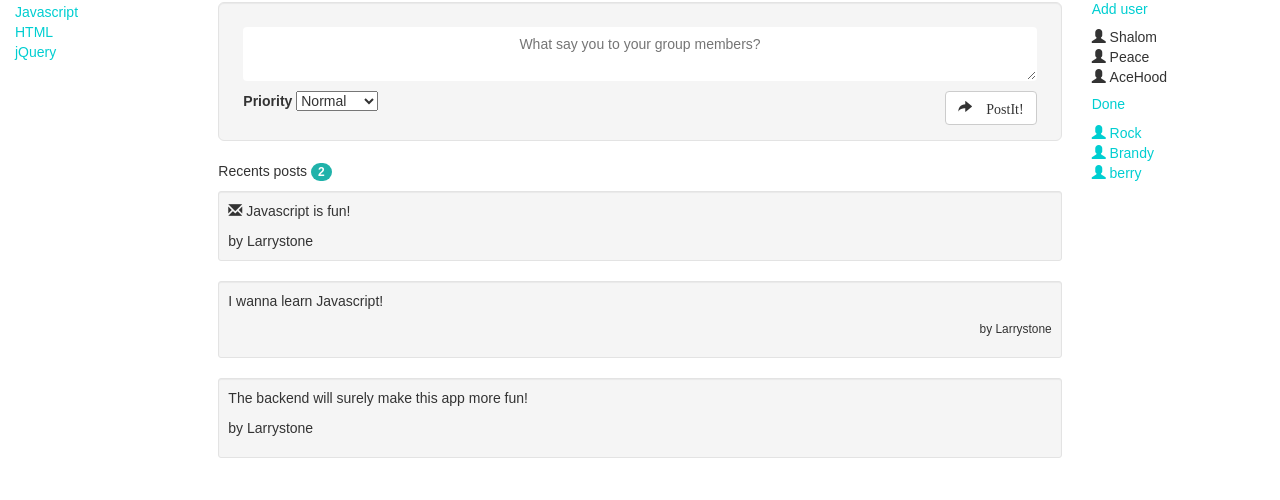
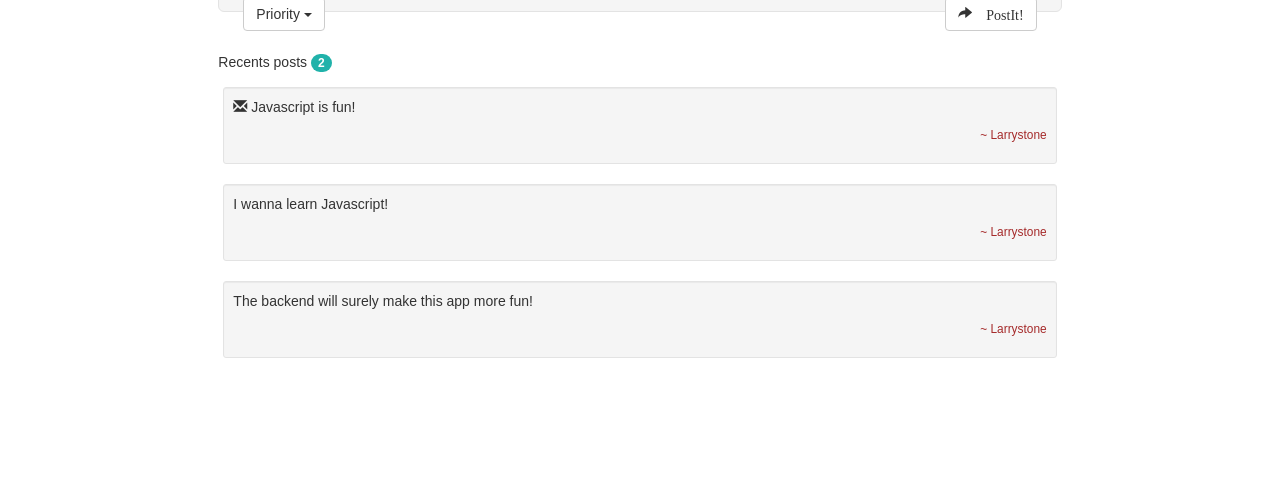
Before and after one commit to larrystone/BC_24_postit, a website: page template/views/dashboard.html in a window 1280 px wide. Shown: the part 300-800 px from the top of the page. Drawn offline with nearby package versions, Linux system fonts and the light colour scheme.

Commit message:
revamp User interfaces using bootstrap

```diff
--- a/template/js/dashboard.js
+++ b/template/js/dashboard.js
@@ -1,11 +1,11 @@
 $(function () {
   $(".adduser").click(function() {
-    $(".currentusers").css("display", "none");
-    $(".availableusers").css("display", "block");
+    $("#currentusers").css("display", "none");
+    $("#availableusers").css("display", "block");
   });
 
   $(".done").click(function() {
-    $(".currentusers").css("display", "block");
-    $(".availableusers").css("display", "none");
+    $("#currentusers").css("display", "block");
+    $("#availableusers").css("display", "none");
   });
 });
--- a/template/js/home.js
+++ b/template/js/home.js
@@ -41,4 +41,10 @@ $(function () {
       $(this).text('show');
     }
   });
+
+  //remove this later
+  $("#submit").on('click', function(e) {
+    e.preventDefault();
+    window.location.href="dashboard.html";
+  });
 });
--- a/template/scss/dashboard.scss
+++ b/template/scss/dashboard.scss
@@ -6,6 +6,7 @@ body {
   background-color: lightseagreen;
   box-shadow: 0px 0px 3px 2px gray;
   margin: 0px 0px 0px 0px;
+  padding: 1px;
 }
 
 .underline {
@@ -14,12 +15,12 @@ body {
   border-bottom: 2px solid lightseagreen;
 }
 
-.padditem {
+.padd-item {
   margin-left: 15px;
 }
 
-a {
-  color: darkturquoise;
+a, .color-primary {
+  color: brown;
 }
 
 a:hover {
@@ -33,3 +34,17 @@ a:hover {
 .down {
   margin-top: 10px;
 }
+
+#availableusers {
+  display: none;
+}
+
+.item {
+  border-bottom: 1px solid #e0e0d1;
+}
+
+#posts {
+  height: 300px;
+  overflow-y: scroll;
+  padding: 5px;
+}
--- a/template/scss/home.scss
+++ b/template/scss/home.scss
@@ -33,15 +33,9 @@ a {
 
 .box {
   padding: 40px;
-  width: 48%;
-  float: left;
-  margin: 40px 10px;
+  margin: 100px 10px;
   border-radius: 4px;
   box-shadow: 0 4px 10px 4px rgba(19, 35, 47, 0.3);
-}
-
-.info {
-  background-color: lightseagreen;
 }
 
 .tab-group {
@@ -104,7 +98,6 @@ h2 {
   font-weight: 300;
   margin: 0 0 20px;
   color: black;
-  margin: 0 0 20px;
 }
 
 label {
@@ -147,7 +140,6 @@ input, textarea {
   border: none;
   border-bottom: 1px solid #a0b3b0;
   border-radius: 10px;
-  /*color: lightseagreen; */
   -webkit-transition: border-color .25s ease, box-shadow .25s ease;
   transition: border-color .25s ease, box-shadow .25s ease;
 }
@@ -199,6 +191,12 @@ textarea {
   text-align: right;
 }
 
-.aside {
-  float: left;
+@keyframes infoanimation {
+    from {background-color: lightseagreen;}
+    to {background-color: whitesmoke;}
 }
+
+.info {
+  background-color: lightseagreen;
+  animation: infoanimation 5s linear 2s infinite alternate;
+}
--- a/template/views/dashboard.html
+++ b/template/views/dashboard.html
@@ -2,11 +2,10 @@
 <html lang="en">
   <head>
     <meta charset="utf-8">
-    <meta charset="utf-8">
-  <meta name="viewport" content="width=device-width, initial-scale=1">
-  <link rel="stylesheet" href="https://maxcdn.bootstrapcdn.com/bootstrap/3.3.7/css/bootstrap.min.css">
-  <script/ src="https://ajax.googleapis.com/ajax/libs/jquery/3.2.1/jquery.min.js"></script>
-  <script src="https://maxcdn.bootstrapcdn.com/bootstrap/3.3.7/js/bootstrap.min.js"></script>
+    <meta name="viewport" content="width=device-width, initial-scale=1">
+    <link rel="stylesheet" href="https://maxcdn.bootstrapcdn.com/bootstrap/3.3.7/css/bootstrap.min.css">
+    <script/ src="https://ajax.googleapis.com/ajax/libs/jquery/3.2.1/jquery.min.js"></script>
+    <script src="https://maxcdn.bootstrapcdn.com/bootstrap/3.3.7/js/bootstrap.min.js"></script>
     <title>PostIt!</title>
     <link rel="stylesheet" href="../css/dashboard.css">
   </head>
@@ -28,9 +27,9 @@
         <h3 class="underline">My Groups</h3>
         <!--<input id="filtergroup" name="group" placeholder="search group"/>-->
         <ul class="list-unstyled">
-          <li class="padditem"><a href="#">Javascript</a></li>
-          <li class="padditem"><a href="#">HTML</a></li>
-          <li class="padditem"><a href="#">jQuery</a></li>
+          <li class="item padd-item"><a href="#">Javascript</a></li>
+          <li class="item padd-item"><a href="#">HTML</a></li>
+          <li class="item padd-item"><a href="#">jQuery</a></li>
         </ul>
       </nav>
 
@@ -41,30 +40,36 @@
           <div>
             <form class="well well-lg" action="/api/" method="post">
               <textarea class="btn btn-block" placeholder="What say you to your group members?"></textarea>
-              <label class="down">Priority</label>
-              <select class="down">
-                <option value="normal">Normal</option>
-                <option value="urgent">Urgent</option>
-                <option value="important">Important</option>
-              </select>
+              <div class="pull-left down dropdown">
+                <button class="btn btn-default dropdown-toggle" type="button" id="menu1" data-toggle="dropdown">Priority
+                <span class="caret"></span></button>
+                <ul class="dropdown-menu" role="menu" aria-labelledby="menu1">
+                  <li role="presentation"><a role="menuitem" tabindex="-1" href="#">Normal</a></li>
+                  <li role="presentation"><a role="menuitem" tabindex="-1" href="#">Urgent</a></li>
+                  <li role="presentation" class="divider"></li>
+                  <li role="presentation"><a role="menuitem" tabindex="-1" href="#">Critical!</a></li>
+                </ul>
+              </div>
+
               <button class="btn btn-default pull-right down" type="submit"><span class="glyphicon glyphicon-share-alt">&nbsp;PostIt!</span></button>
             </form>
           </div>
+          <br/>
           <p>Recents posts <span class="badge badge-new">2</span></p>
           <section id="posts">
             <div class="well well-sm">
               <p class="post-text"><span class="glyphicon glyphicon-envelope"></span> Javascript is fun!</p>
-              <footer class="post-author">by Larrystone</footer>
+              <p class="text-right small color-primary">~ Larrystone</p>
             </div>
 
             <div class="well well-sm">
               <p class="">I wanna learn Javascript!</p>
-              <p class="text-right small">by Larrystone</p>
+              <p class="text-right small color-primary">~ Larrystone</p>
             </div>
 
             <div class="well well-sm">
-              <p class="post-text">The backend will surely make this app more fun!</p>
-              <p class="post-author">by Larrystone</p>
+              <p class="">The backend will surely make this app more fun!</p>
+              <p class="text-right small color-primary">~ Larrystone</p>
             </div>
           </section>
         </section>
@@ -74,22 +79,22 @@
       <nav class="col-sm-2">
         <h3 class="underline">Group Users</h3>
         <!-- section that contains current users -->
-        <div class="currentusers">
+        <div id="currentusers">
           <h5><a class="adduser">Add user</a></h5>
           <ul class="list-unstyled">
-            <li class="user"><span class="glyphicon glyphicon-user"></span>&nbsp;Shalom</li>
-            <li class="user"><span class="glyphicon glyphicon-user"></span>&nbsp;Peace</li>
-            <li class="user"><span class="glyphicon glyphicon-user"></span>&nbsp;AceHood</li>
+            <li class="item padd-item"><span class="glyphicon glyphicon-user"></span>&nbsp;Shalom</li>
+            <li class="item padd-item"><span class="glyphicon glyphicon-user"></span>&nbsp;Peace</li>
+            <li class="item padd-item"><span class="glyphicon glyphicon-user"></span>&nbsp;AceHood</li>
           </ul>
         </div>
 
         <!-- section that contains available users -->
-        <div class="availableusers">
+        <div id="availableusers">
           <h5><a class="done">Done</a></h5>
           <ul class="list-unstyled">
-            <li><a href="#" class="user addable"><span class="glyphicon glyphicon-user"></span>&nbsp;Rock</a></li>
-            <li><a href="#" class="user addable"><span class="glyphicon glyphicon-user"></span>&nbsp;Brandy</a></li>
-            <li><a href="#" class="user addable"><span class="glyphicon glyphicon-user"></span>&nbsp;berry</a></li>
+            <li class="item padd-item"><a href="#"><span class="glyphicon glyphicon-user"></span>&nbsp;Rock</a></li>
+            <li class="item padd-item"><a href="#"><span class="glyphicon glyphicon-user"></span>&nbsp;Brandy</a></li>
+            <li class="item padd-item"><a href="#"><span class="glyphicon glyphicon-user"></span>&nbsp;berry</a></li>
           </ul>
         </div>
       </nav>
```
Also changed, not shown: template/views/home.html (+12 -6 lines), template/css/dashboard.css, template/css/home.css, 2 other files.
